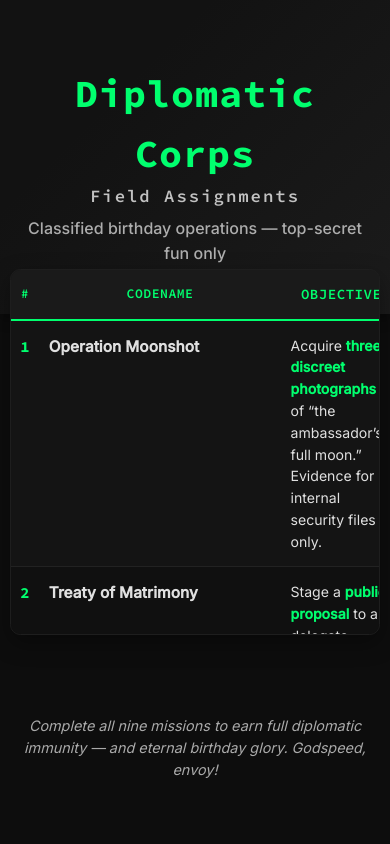
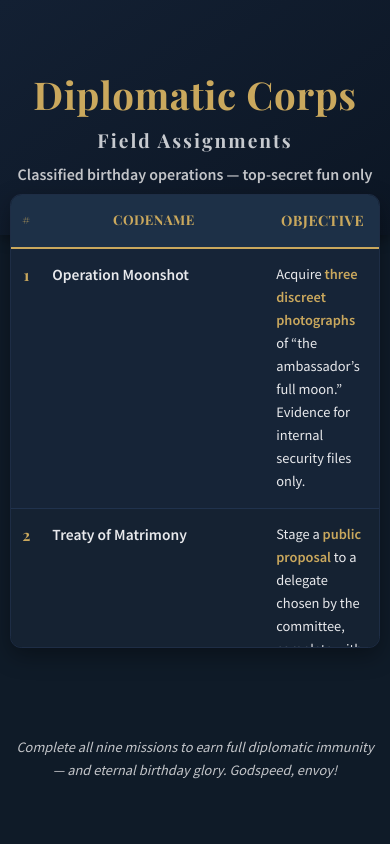
Before and after one commit to lepetitbelge/diplomatic-mission, a plain HTML site: page index.html in a window 390 px wide. Drawn offline with nearby package versions, Linux system fonts and the light colour scheme.

Commit message:
[edit] more formal

```diff
--- a/style.css
+++ b/style.css
@@ -1,104 +1,109 @@
-/*  style.css  – “Sec-Ops” remake  */
-@import url('https://fonts.googleapis.com/css2?family=Source+Code+Pro:wght@600;700&family=Inter:wght@400;500&display=swap');
+/*  style.css  – “Diplomatic Midnight” theme  */
+@import url('https://fonts.googleapis.com/css2?family=Playfair+Display:wght@700&family=Source+Sans+Pro:wght@400;600&display=swap');
 
 /* ----------  DESIGN TOKENS  ---------- */
 :root {
-  --bg-main:      #0d0d0d;   /* near-black */
-  --bg-card:      #141414;   /* dark grey for panels */
-  --fg-main:      #e0e0e0;   /* light grey text */
-  --accent:       #00ff6e;   /* neon green */
-  --accent-dim:   #009f45;   /* darker for hover */
+  /* Colours */
+  --bg-main:      #0f1b28;   /* deep navy */
+  --bg-panel:     #162437;   /* slightly lighter navy for cards */
+  --fg-main:      #e8e9ec;   /* soft light-grey text */
+  --fg-muted:     #c3c5c9;   /* muted grey for secondary text */
+  --accent:       #caa85d;   /* understated brass / gold */
+  --accent-dark:  #9e8449;   /* darker variant for hover */
 
+  /* Effects */
+  --radius:       0.7rem;
   --shadow:       rgba(0,0,0,0.35);
-  --radius:       0.65rem;
 
-  --font-heading: 'Source Code Pro', monospace;
-  --font-body:    'Inter', sans-serif;
+  /* Typography */
+  --font-heading: 'Playfair Display', serif;
+  --font-body:    'Source Sans Pro', sans-serif;
 }
 
-/* Reset / globals */
+/* ----------  GLOBAL RESET  ---------- */
 *, *::before, *::after { box-sizing: border-box; }
 html, body { margin: 0; height: 100%; }
 body {
   font-family: var(--font-body);
+  background: var(--bg-main);
   color: var(--fg-main);
-  background: var(--bg-main);
   display: flex;
   flex-direction: column;
-  line-height: 1.55;
+  line-height: 1.6;
 }
 
-/* ----------  HERO  ---------- */
+/* ----------  HERO / HEADER  ---------- */
 .hero {
-  background: linear-gradient(135deg, #121212 30%, #1b1b1b 100%);
+  background: linear-gradient(145deg, #132033 0%, #0c1624 100%);
   text-align: center;
   padding: 4rem 1rem 3rem;
   box-shadow: 0 4px 12px var(--shadow);
 }
 .hero h1 {
   font-family: var(--font-heading);
+  font-size: clamp(2.4rem, 6vw, 3.6rem);
   font-weight: 700;
-  font-size: clamp(2.4rem, 6vw, 3.8rem);
-  margin: 0 0 0.4rem;
+  margin: 0 0 0.35rem;
   color: var(--accent);
-  letter-spacing: 1px;
+  letter-spacing: 0.6px;
 }
 .hero h1 span {
   display: block;
-  font-size: 0.45em;
-  font-weight: 600;
+  font-size: 0.5em;
+  font-weight: 400;
   color: var(--fg-main);
   opacity: 0.85;
   letter-spacing: 2px;
 }
 .tagline {
   margin: 0;
-  font-weight: 500;
-  opacity: 0.75;
+  font-weight: 600;
+  font-size: 1rem;
+  color: var(--fg-muted);
 }
 
 /* ----------  MAIN CARD  ---------- */
 main {
   width: min(95%, 62rem);
-  margin: -2.8rem auto 2.5rem;
-  background: var(--bg-card);
-  border: 1px solid #1e1e1e;
+  margin: -2.6rem auto 2.75rem;  /* “pull” card into hero */
+  background: var(--bg-panel);
+  border: 1px solid #1e2d45;
   border-radius: var(--radius);
   box-shadow: 0 8px 22px var(--shadow);
   overflow-x: auto;
 }
 
-/* ----------  TABLE  ---------- */
+/* ----------  TABLE STYLING  ---------- */
 table {
   width: 100%;
   border-collapse: collapse;
-  font-size: 0.96rem;
+  font-size: 0.97rem;
 }
 thead tr {
-  background: #1a1a1a;
+  background: #1d3047;
   border-bottom: 2px solid var(--accent);
 }
 th, td {
   padding: 1rem 0.85rem;
   vertical-align: top;
-  border-bottom: 1px solid #222;
+  border-bottom: 1px solid #20324d;
 }
 th {
   font-family: var(--font-heading);
   font-weight: 600;
   text-transform: uppercase;
-  letter-spacing: 0.5px;
+  letter-spacing: 0.45px;
   color: var(--accent);
-  font-size: 0.82rem;
+  font-size: 0.84rem;
 }
-tbody tr:nth-child(even) { background: #101010; }
-tbody tr:hover        { background: #181818; }
+tbody tr:nth-child(even)   { background: #152232; }
+tbody tr:hover             { background: #1a2a3e; }
 tbody td:first-child {
+  font-family: var(--font-heading);
   font-weight: 700;
   text-align: center;
   width: 3rem;
   color: var(--accent);
-  font-family: var(--font-heading);
 }
 tbody td:nth-child(2) {
   font-weight: 600;
@@ -111,19 +116,19 @@ strong { color: var(--accent); }
 footer {
   margin-top: auto;
   text-align: center;
-  padding: 1.6rem 1rem 3rem;
+  padding: 1.8rem 1rem 3rem;
   font-style: italic;
   font-size: 0.9rem;
-  color: #aaa;
+  color: var(--fg-muted);
 }
 
-/* ----------  ACCESSIBILITY / LINKS  ---------- */
-a { color: var(--accent); text-decoration: none; }
-a:hover { text-decoration: underline; color: var(--accent-dim); }
+/* ----------  LINKS / INTERACTION  ---------- */
+a       { color: var(--accent); text-decoration: none; }
+a:hover { color: var(--accent-dark); text-decoration: underline; }
 
-/* ----------  RESPONSIVE  ---------- */
+/* ----------  RESPONSIVE TWEAKS  ---------- */
 @media (max-width: 560px) {
   th:nth-child(3),
-  td:nth-child(3) { font-size: 0.88rem; }
-  th, td { padding: 0.85rem 0.6rem; }
+  td:nth-child(3) { font-size: 0.9rem; }
+  th, td          { padding: 0.9rem 0.65rem; }
 }
```
